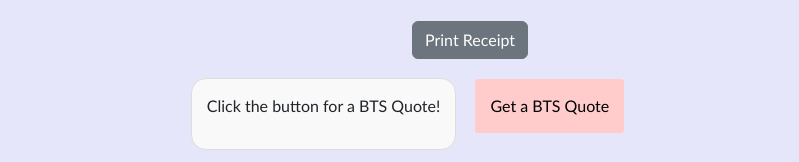
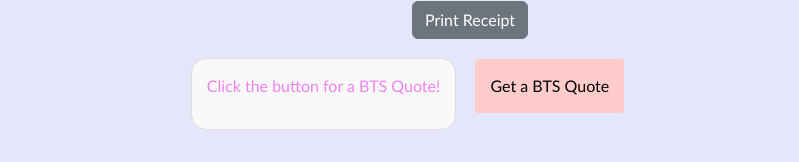
Before and after one commit to callienutes/shy, a plain HTML site: page index.html in a window 1280 px wide. Shown: the part 2121-2283 px from the top of the page, without its empty margins (240-1039 px from the left). Drawn offline with nearby package versions, Linux system fonts and the light colour scheme.

Commit message:
Update index.html

```diff
--- a/index.html
+++ b/index.html
@@ -63,6 +63,15 @@
       background-color: #f9f9f9;
       display: inline-block;
     }
+     .quote-box {
+  margin: 15px;
+  padding: 15px;
+  border: 1px solid #ddd;
+  border-radius: 15px;
+  background-color: #f9f9f9;
+  display: inline-block;
+  color: violet; /* Add this line to change text color */
+     }
 .quote-button {
   margin-top: 20px;
   padding: 15px 15px;
@@ -72,8 +81,6 @@
   background-color: #ffcccb;
   cursor: pointer;
 }
-    .quote-button:hover {
-      background-color: #ffb6b9;
     }
     .contact-info {
       margin-top: 20px;
@@ -155,7 +162,7 @@
       <input type="text" class="form-control border-0" id="change" readonly placeholder="Change"/>
       <div class="contact-info">
         <h6>Contact Information:</h6>
-        <p>Facebook: <a href="https://www.facebook.com/your-profile">Shy's BTS Album's Boutique</a></p>
+        <p>Facebook: <a href="https://www.facebook.com/lalisamonobanramos?mibextid=ZbWKwL">Shy's BTS Album's Boutique</a></p>
         <p>Email: shy.btsalbums@gmail.com</p>
         <p>Phone: +1 123-456-7890</p>
       </div>
```
Lines whose indentation alone changed are shown as unchanged.
